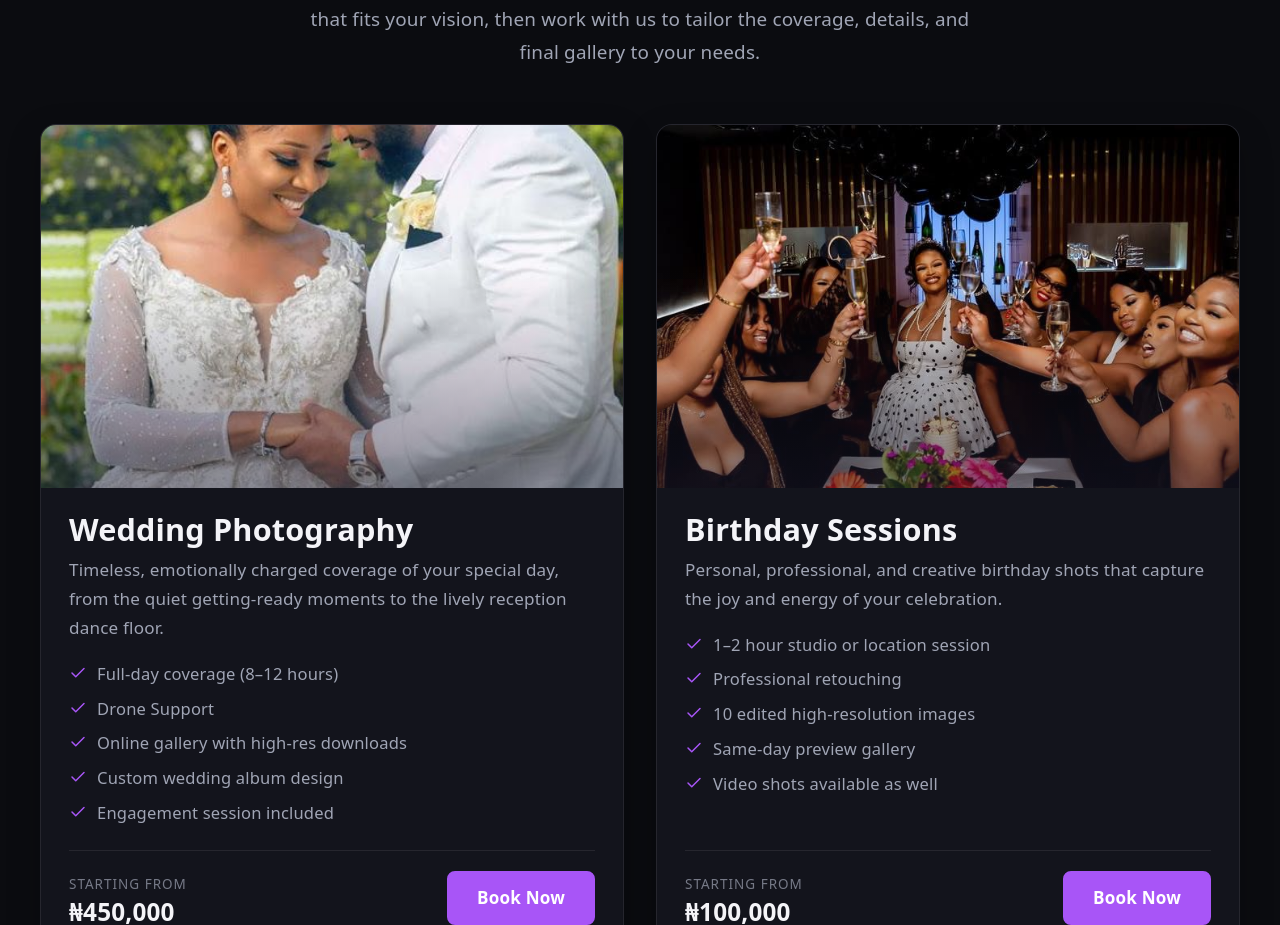
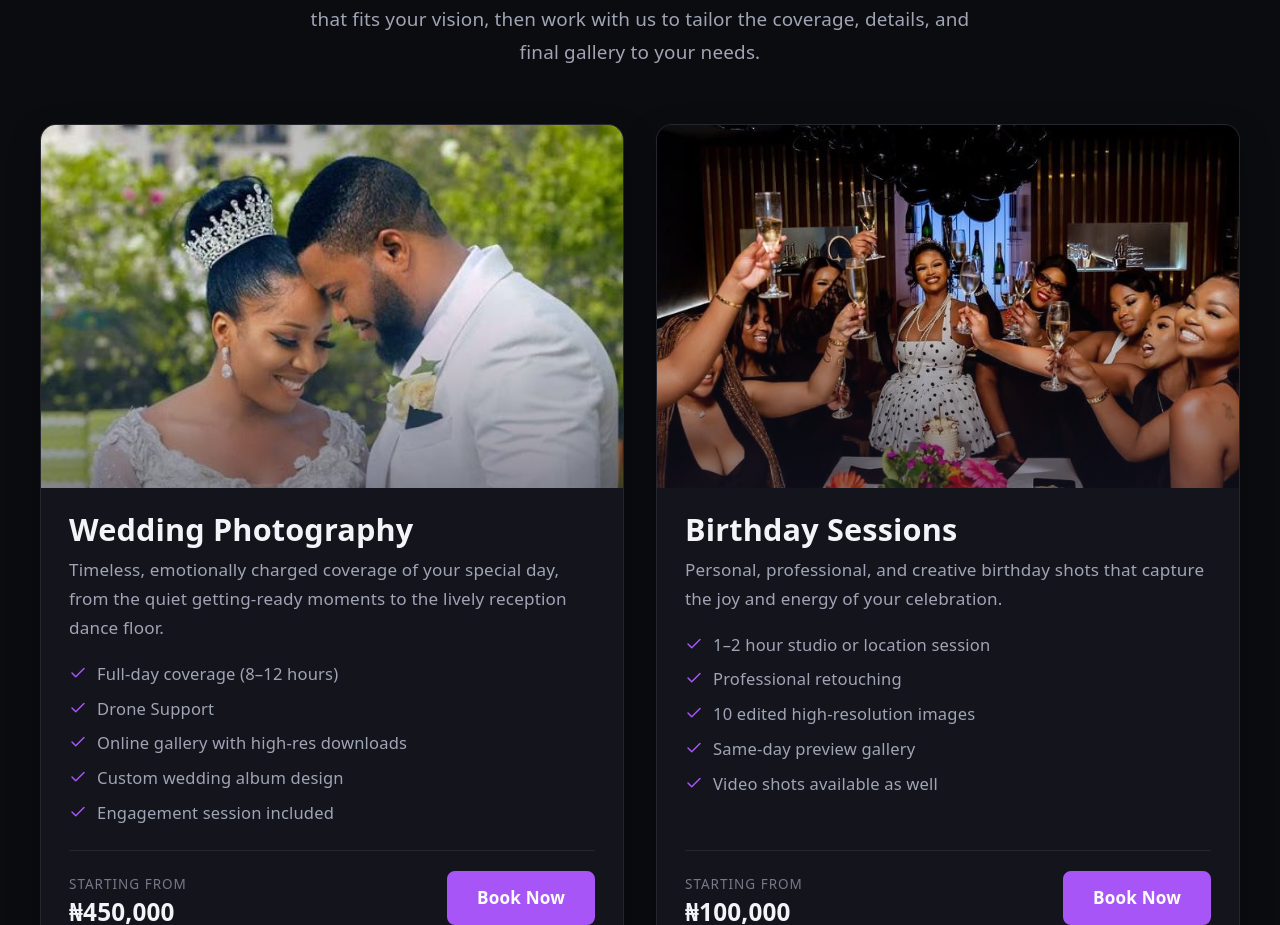
Before and after one commit to Ekemzzz/Photo-website, a React (Vite) app: page / in a window 1280 px wide. Shown: the part 6541-7466 px from the top of the page. Built offline with nearby package versions, Linux system fonts and the light colour scheme.

Commit message:
add objectPosition prop to ServiceCard and update services data for image positioning

```diff
--- a/src/App.css
+++ b/src/App.css
@@ -108,10 +108,12 @@
 .navbar__hamburger.is-open span:nth-child(1) {
   transform: translateY(7px) rotate(45deg);
 }
+
 .navbar__hamburger.is-open span:nth-child(2) {
   opacity: 0;
   transform: scaleX(0);
 }
+
 .navbar__hamburger.is-open span:nth-child(3) {
   transform: translateY(-7px) rotate(-45deg);
 }
@@ -3131,6 +3133,7 @@
 
 /* Services — 480px fine-tuning */
 @media (max-width: 480px) {
+
   .services-list,
   .services-packages,
   .services-process,
--- a/src/components/ServiceCard.jsx
+++ b/src/components/ServiceCard.jsx
@@ -6,7 +6,7 @@ import { Link } from 'react-router-dom'
  * Displays an image, service name, description, feature list,
  * starting price, and a "Book Now" link.
  */
-function ServiceCard({ image, name, description, features, price, href }) {
+function ServiceCard({ image, name, description, features, price, href, objectPosition }) {
   return (
     <article className="service-card">
       <div className="service-card__image-wrapper">
@@ -15,6 +15,7 @@ function ServiceCard({ image, name, description, features, price, href }) {
           src={image}
           alt={name}
           loading="lazy"
+          style={objectPosition ? { objectPosition } : undefined}
         />
         <div className="service-card__image-overlay"></div>
       </div>
--- a/src/data/services.js
+++ b/src/data/services.js
@@ -5,6 +5,7 @@ const services = [
     description:
       'Timeless, emotionally charged coverage of your special day, from the quiet getting-ready moments to the lively reception dance floor.',
     image: '/images/weddings/wedding-4.jpg',
+    objectPosition: 'center top',
     features: [
       'Full-day coverage (8–12 hours)',
       'Drone Support',
--- a/src/pages/Services.jsx
+++ b/src/pages/Services.jsx
@@ -99,6 +99,7 @@ function Services() {
               features={service.features}
               price={service.price}
               href={service.href}
+              objectPosition={service.objectPosition}
             />
           ))}
         </div>
```
